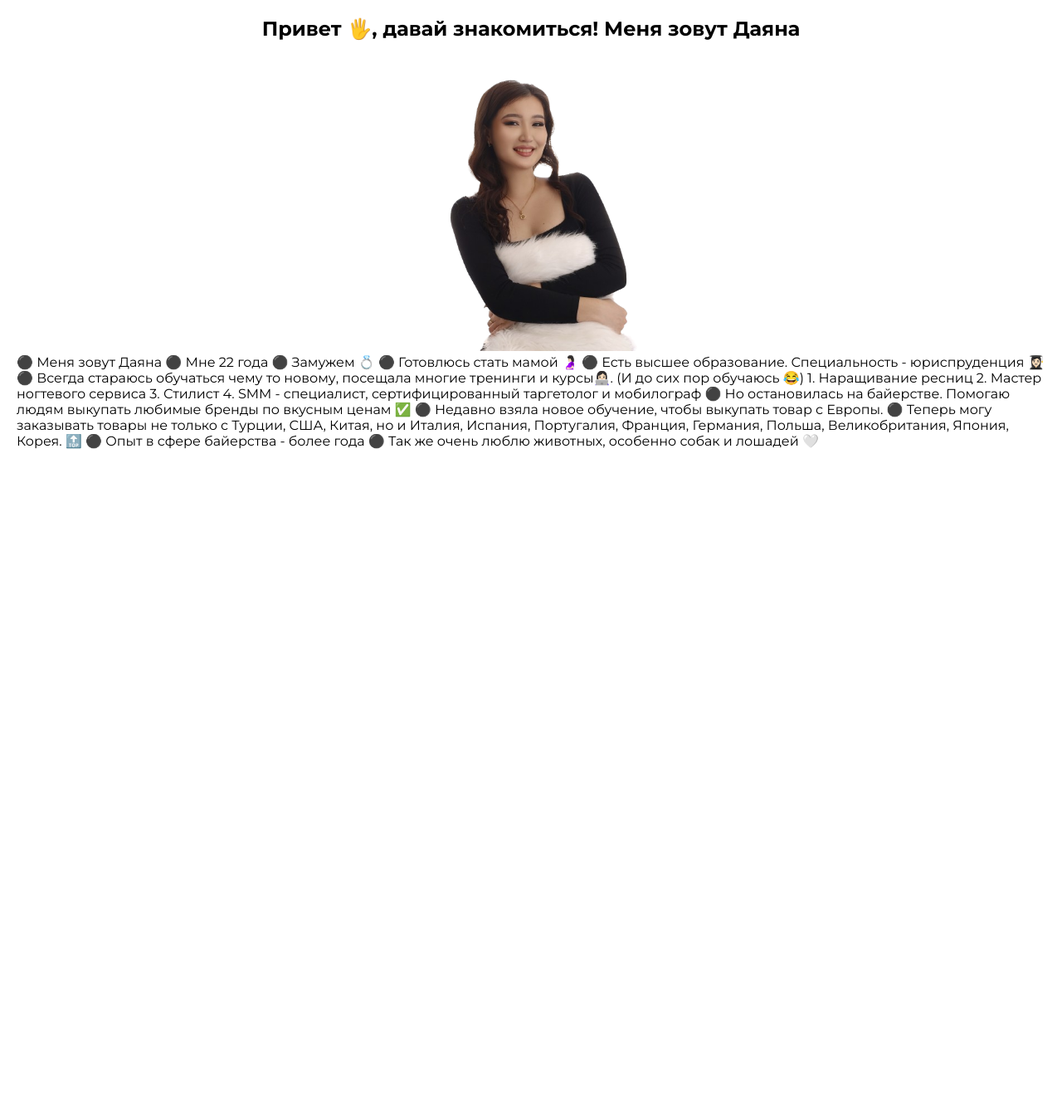
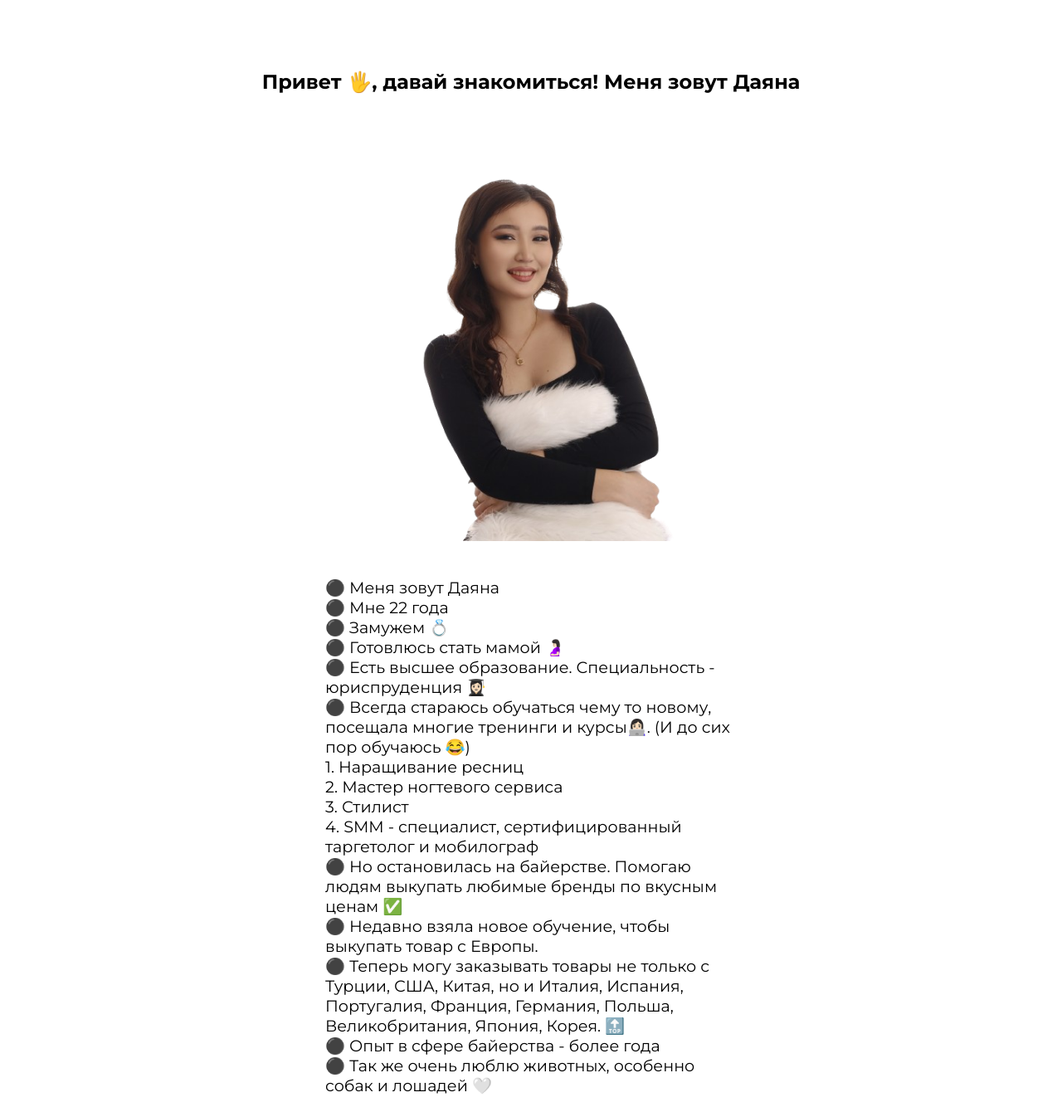
Before and after one commit to Marsel633/as_daya, a React (Vite) app: page /about in a window 1280 px wide. Shown: the whole page at 83% size. Before the commit the page ends 800 px from the top, so only its background shows below. Built offline with nearby package versions, Linux system fonts and the light colour scheme; the HTML template or start-up script is replaced by a standard one.

Commit message:
added about page

```diff
--- a/src/App.scss
+++ b/src/App.scss
@@ -33,3 +33,12 @@ body {
 img {
   width: 100%;
 }
+
+.center {
+  width: 100%;
+  height: 100%;
+  display: flex;
+  flex-direction: column;
+  justify-content: center;
+  align-items: center;
+}
--- a/src/constants/arrays.ts
+++ /dev/null
@@ -1,3 +0,0 @@
-export const aboutMeArray: string[] = [
-
-]
--- /dev/null
+++ b/src/constants/constants.ts
@@ -0,0 +1,17 @@
+export const aboutMeArray: string[] = [
+    "⚫️ Меня зовут Даяна",
+    "⚫️ Мне 22 года",
+    "⚫️ Замужем 💍",
+    "⚫️ Готовлюсь стать мамой 🤰🏻",
+    "⚫️ Есть высшее образование. Специальность - юриспруденция 👩🏻‍🎓",
+    "⚫️ Всегда стараюсь обучаться чему то новому, посещала многие тренинги и курсы👩🏻‍💻. (И до сих пор обучаюсь 😂)",
+    "1. Наращивание ресниц",
+    "2. Мастер ногтевого сервиса",
+    "3. Стилист",
+    "4. SMM - специалист, сертифицированный таргетолог и мобилограф",
+    "⚫️ Но остановилась на байерстве. Помогаю людям выкупать любимые бренды по вкусным ценам ✅",
+    "⚫️ Недавно взяла новое обучение, чтобы выкупать товар с Европы.",
+    "⚫️ Теперь могу заказывать товары не только с Турции, США, Китая, но и Италия, Испания, Португалия, Франция, Германия, Польша, Великобритания, Япония, Корея. 🔝",
+    "⚫️ Опыт в сфере байерства - более года",
+    "⚫️ Так же очень люблю животных, особенно собак и лошадей 🤍",
+]
--- a/src/pages/About/About.module.scss
+++ b/src/pages/About/About.module.scss
@@ -1,13 +1,17 @@
-.home {
+.about {
     width: 100%;
-    display: flex;
-    flex-direction: column;
-    justify-content: center;
-    align-items: center;
     h1 {
+        margin-top: 4rem;
         text-align: center;
     }
-    .myImage {
-        width: 300px;
+    .about__myImage {
+        width: 400px;
+        margin: 40px;
+    }
+    .about__content {
+        width: 40%;
+        p {
+            font-size: 1.2rem;
+        }
     }
 }
--- a/src/pages/About/About.tsx
+++ b/src/pages/About/About.tsx
@@ -1,26 +1,19 @@
 import myImg from "../../assets/asd.png"
+import { aboutMeArray } from "../../constants/constants";
 import styles from "./About.module.scss"
 
 export const About = () => {
   return (
-    <section className={`${styles.home} container`}>
-      <h1>Привет 🖐, давай знакомиться! Меня зовут <span>Даяна</span></h1>
-      <div className={styles.myImage}><img src={myImg} alt="my photo" /></div>
-      <div>⚫️ Меня зовут Даяна
-⚫️ Мне 22 года
-⚫️ Замужем 💍
-⚫️ Готовлюсь стать мамой 🤰🏻
-⚫️ Есть высшее образование. Специальность - юриспруденция 👩🏻‍🎓
-⚫️ Всегда стараюсь обучаться чему то новому, посещала многие тренинги и курсы👩🏻‍💻. (И до сих пор обучаюсь 😂)
-1. Наращивание ресниц
-2. Мастер ногтевого сервиса
-3. Стилист
-4. SMM - специалист, сертифицированный таргетолог и мобилограф
-⚫️ Но остановилась на байерстве. Помогаю людям выкупать любимые бренды по вкусным ценам ✅
-⚫️ Недавно взяла новое обучение, чтобы выкупать товар с Европы.
-⚫️ Теперь могу заказывать товары не только с Турции, США, Китая, но и Италия, Испания, Португалия, Франция, Германия, Польша, Великобритания, Япония, Корея. 🔝
-⚫️ Опыт в сфере байерства - более года
-⚫️ Так же очень люблю животных, особенно собак и лошадей 🤍</div>
+    <section className={styles.about}>
+      <div className="container center">
+          <h1>Привет 🖐, давай знакомиться! Меня зовут <span>Даяна</span></h1>
+          <div className={styles.about__myImage}><img src={myImg} alt="my photo" /></div>
+          <div className={styles.about__content}>
+            {aboutMeArray.map(text => (
+                <p>{text}</p>
+            ))}
+          </div>
+      </div>
     </section>
   );
 };
```
Also changed, not shown: src/pages/HomePage/HomePage.tsx (+5 -3 lines), src/constants/interfaces.ts (deleted).
